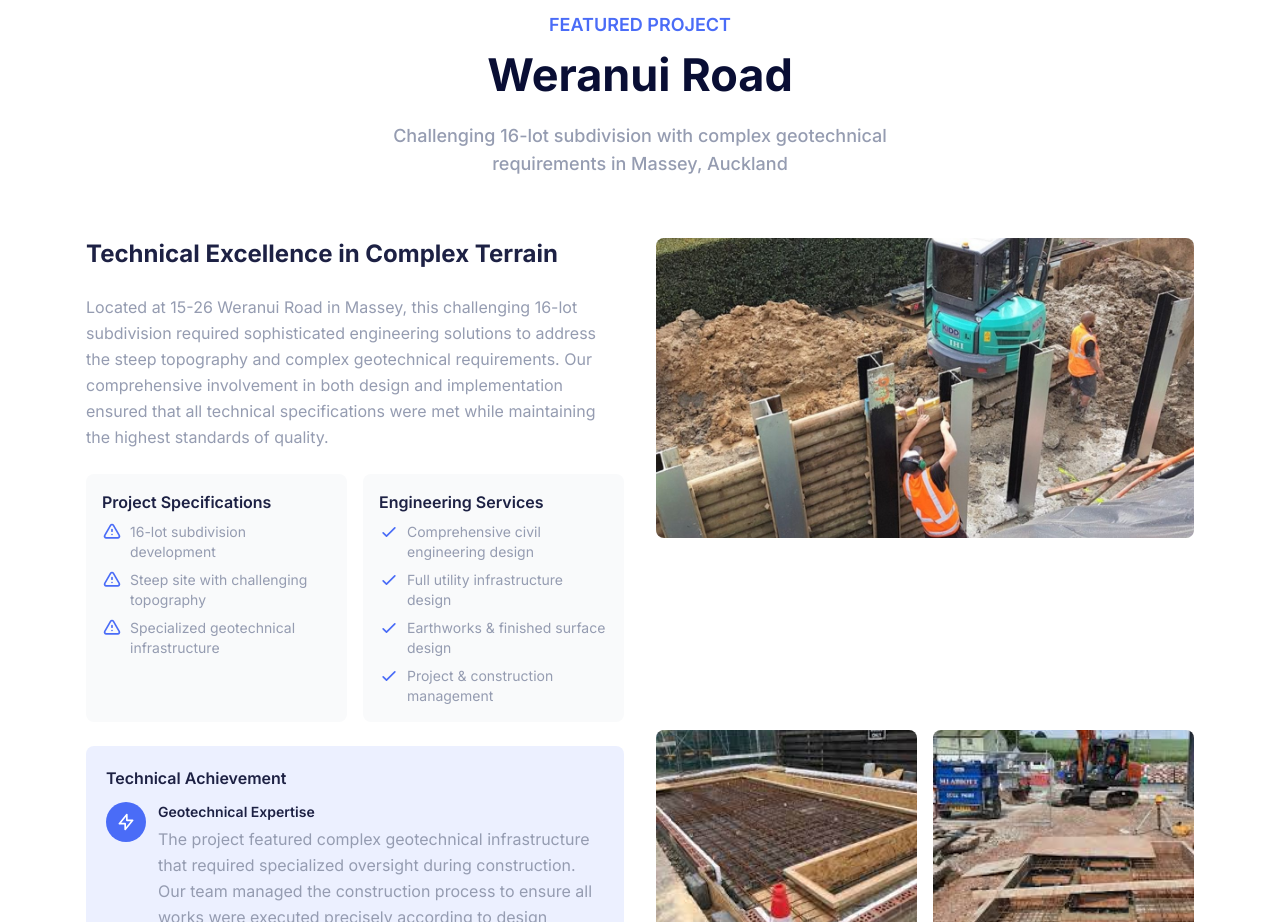
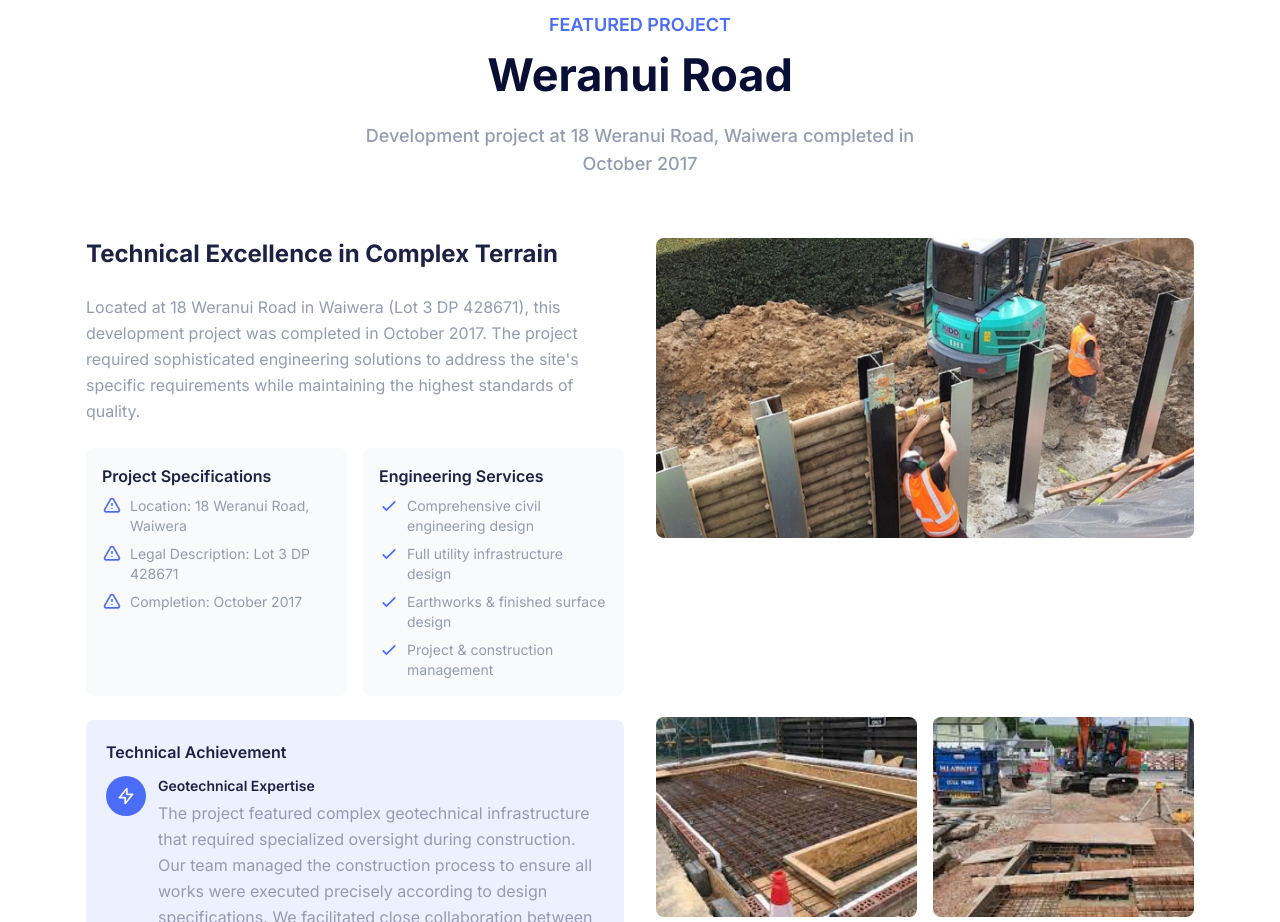
Before and after one commit to lin72h/shs-website, a Next.js app: page /civil-work in a window 1280 px wide. Shown: the part 6580-7502 px from the top of the page. Built offline with nearby package versions, Linux system fonts and the light colour scheme; no server answers.

Commit message:
add desscription

```diff
--- a/src/app/(site)/civil-work/page.tsx
+++ b/src/app/(site)/civil-work/page.tsx
@@ -689,7 +689,7 @@ export default function CivilWorkPage() {
           <SectionTitle
             mainTitle="FEATURED PROJECT"
             title="Weranui Road"
-            paragraph="Challenging 16-lot subdivision with complex geotechnical requirements in Massey, Auckland"
+            paragraph="Development project at 18 Weranui Road, Waiwera completed in October 2017"
             center={true}
             marginBottom="60px"
           />
@@ -699,10 +699,9 @@ export default function CivilWorkPage() {
             <div className="flex flex-col space-y-6">
               <h3 className="text-2xl font-bold text-dark">Technical Excellence in Complex Terrain</h3>
               <p className="text-base leading-relaxed text-body-color">
-                Located at 15-26 Weranui Road in Massey, this challenging 16-lot subdivision required
-                sophisticated engineering solutions to address the steep topography and complex geotechnical
-                requirements. Our comprehensive involvement in both design and implementation ensured that all
-                technical specifications were met while maintaining the highest standards of quality.
+                Located at 18 Weranui Road in Waiwera (Lot 3 DP 428671), this development project was completed
+                in October 2017. The project required sophisticated engineering solutions to address the site's
+                specific requirements while maintaining the highest standards of quality.
               </p>
 
               <div className="grid grid-cols-1 gap-4 sm:grid-cols-2">
@@ -713,19 +712,19 @@ export default function CivilWorkPage() {
                       <svg className="h-5 w-5 flex-shrink-0 text-primary" fill="none" viewBox="0 0 24 24" stroke="currentColor">
                         <path strokeLinecap="round" strokeLinejoin="round" strokeWidth="2" d="M12 9v2m0 4h.01m-6.938 4h13.856c1.54 0 2.502-1.667 1.732-3L13.732 4c-.77-1.333-2.694-1.333-3.464 0L3.34 16c-.77 1.333.192 3 1.732 3z" />
                       </svg>
-                      <span>16-lot subdivision development</span>
+                      <span>Location: 18 Weranui Road, Waiwera</span>
                     </li>
                     <li className="flex items-start space-x-2">
                       <svg className="h-5 w-5 flex-shrink-0 text-primary" fill="none" viewBox="0 0 24 24" stroke="currentColor">
                         <path strokeLinecap="round" strokeLinejoin="round" strokeWidth="2" d="M12 9v2m0 4h.01m-6.938 4h13.856c1.54 0 2.502-1.667 1.732-3L13.732 4c-.77-1.333-2.694-1.333-3.464 0L3.34 16c-.77 1.333.192 3 1.732 3z" />
                       </svg>
-                      <span>Steep site with challenging topography</span>
+                      <span>Legal Description: Lot 3 DP 428671</span>
                     </li>
                     <li className="flex items-start space-x-2">
                       <svg className="h-5 w-5 flex-shrink-0 text-primary" fill="none" viewBox="0 0 24 24" stroke="currentColor">
                         <path strokeLinecap="round" strokeLinejoin="round" strokeWidth="2" d="M12 9v2m0 4h.01m-6.938 4h13.856c1.54 0 2.502-1.667 1.732-3L13.732 4c-.77-1.333-2.694-1.333-3.464 0L3.34 16c-.77 1.333.192 3 1.732 3z" />
                       </svg>
-                      <span>Specialized geotechnical infrastructure</span>
+                      <span>Completion: October 2017</span>
                     </li>
                   </ul>
                 </div>
```
